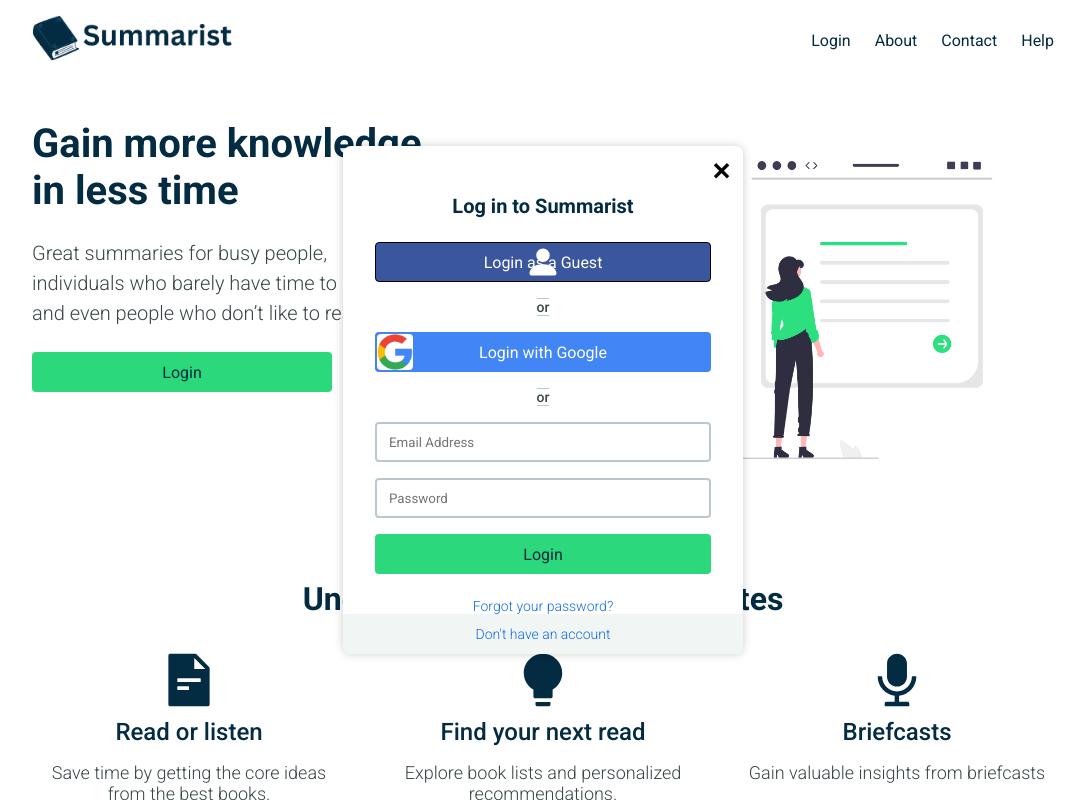
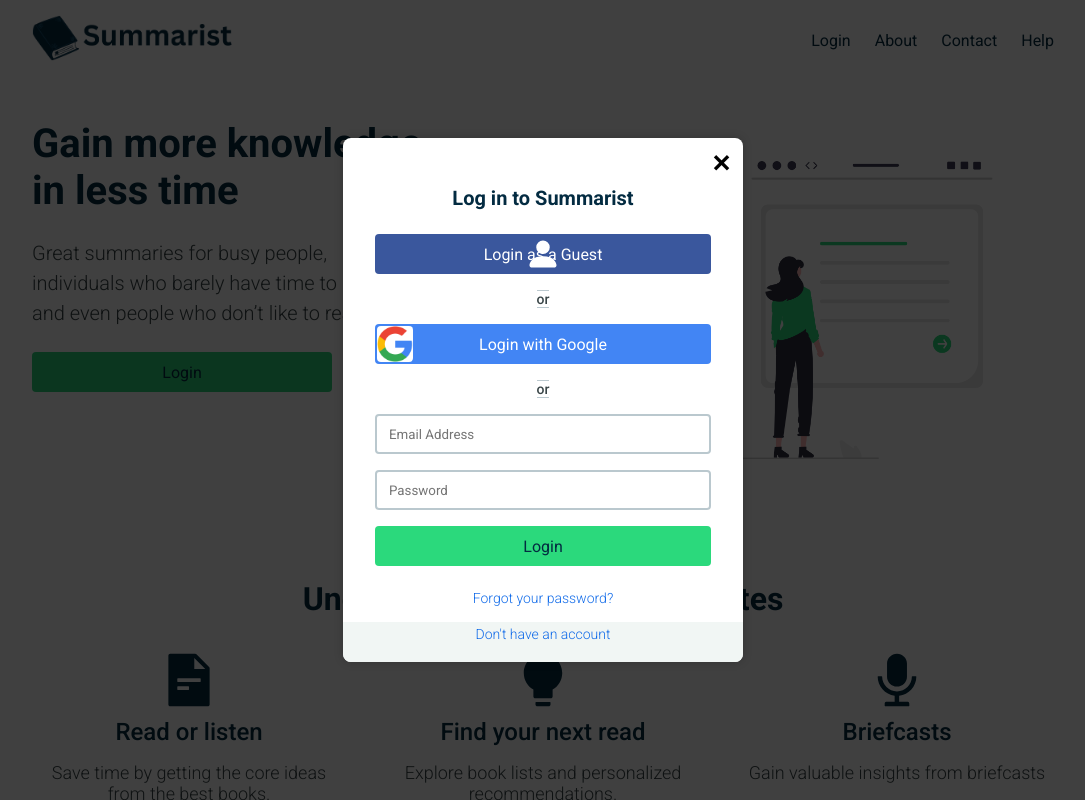
Before and after one commit to illwhip/summarist, a Next.js app: page / in a window 1280 px wide. Both pictures are taken after a click on the element "Login". Shown: the top 800 px of the page, without its empty margins (97-1182 px from the left). Built offline with nearby package versions, Linux system fonts and the light colour scheme.

Commit message:
fixed backdrop of popup

```diff
--- a/app/components/login.js
+++ b/app/components/login.js
@@ -13,6 +13,7 @@ export default function LoginModal() {
   const dispatch = useAppDispatch()
 
   return (
+    <div className="login--wrapper">
       <div className="login">
         <button className="close-btn" onClick={() => dispatch(closeModal())}>✕</button>
         <div className="login--content">
@@ -71,5 +72,6 @@ export default function LoginModal() {
           </div>
         </div>
       </div>
+    </div>
   )
 }
--- a/app/styles/login.css
+++ b/app/styles/login.css
@@ -1,3 +1,10 @@
+.login--wrapper {
+  width: 100vw;
+  height: 100vh;
+  top: 0;
+  background-color: rgba(0, 0, 0, .75);
+  position: absolute;
+}
 
 .login {
   position: absolute;
@@ -46,7 +53,6 @@
 }
 
 .guest-login {
-  border: 1px solid black;
   background-color: #3a579d;
   color: #fff;
   display: flex;
@@ -131,7 +137,7 @@
 .login-text {
   cursor: pointer;
   text-align: center;
-  margin: 16 16;
+  margin-bottom: 16px;
   width: fit-content;
   font-size: 14px;
   font-weight: 300;
```
Lines whose indentation alone changed are shown as unchanged.
